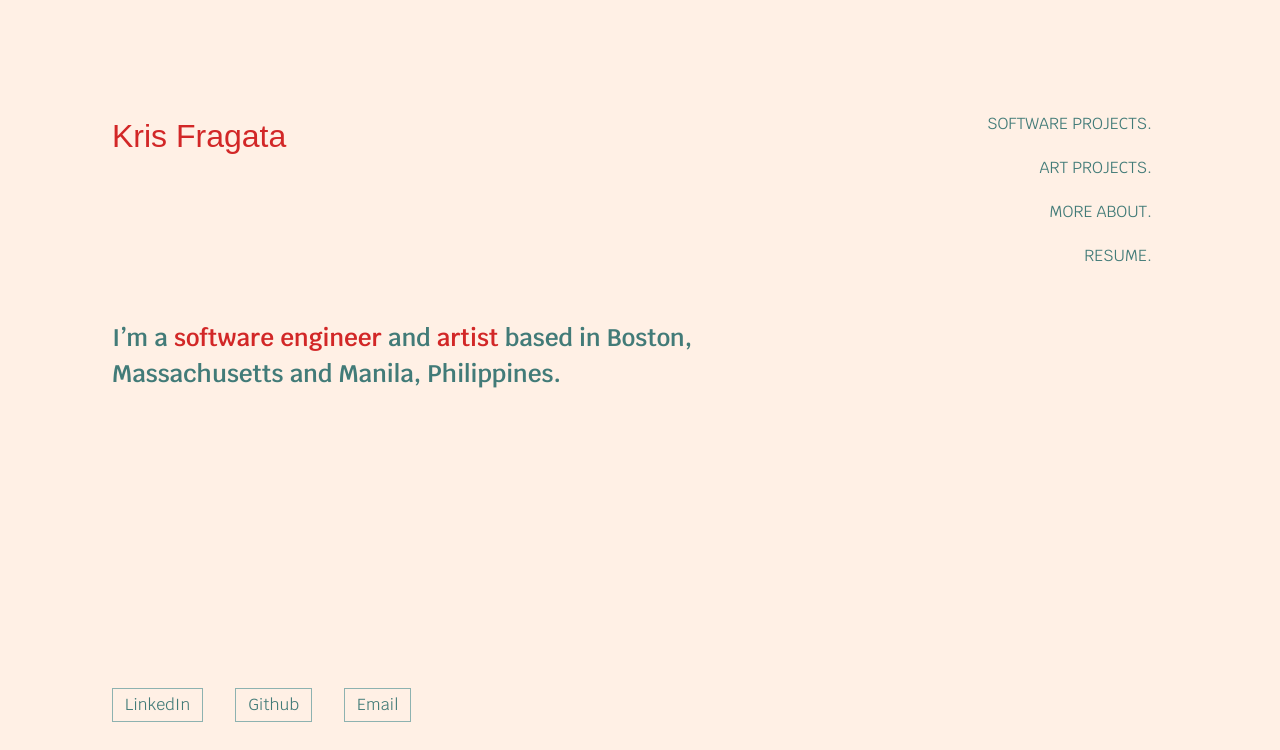
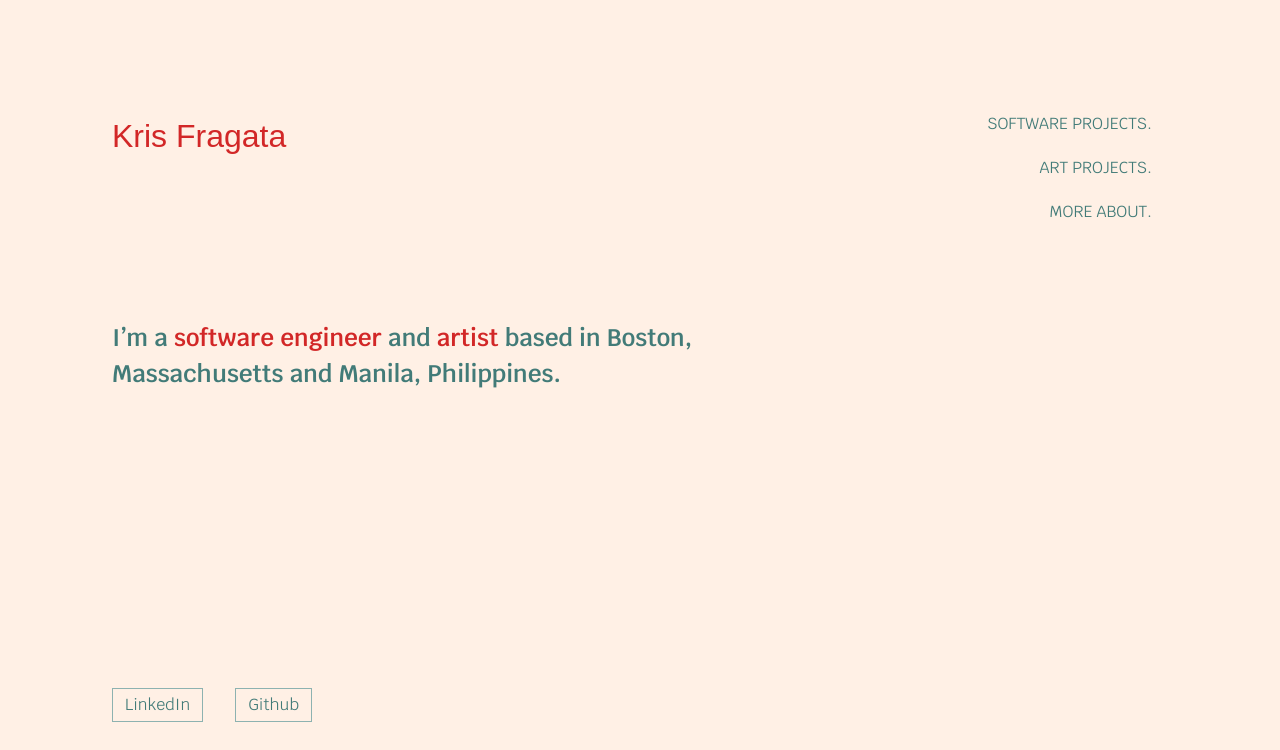
Before and after one commit to krisfragata/portfolio-2025, a Next.js app: page / in a window 1280 px wide. Shown: the top 750 px of the page. Built offline with nearby package versions, Linux system fonts and the light colour scheme; a web font is replaced by a local one.

Commit message:
feat(home):remove links not necessary

```diff
--- a/src/app/page.tsx
+++ b/src/app/page.tsx
@@ -13,13 +13,13 @@ export default function Home() {
     { label: 'SOFTWARE PROJECTS.', href: '/software'},
     { label: 'ART PROJECTS.', href: '/art'},
     { label: 'MORE ABOUT.', href: '/more'},
-    { label: 'RESUME.', href: '/resume'}
+    // { label: 'RESUME.', href: '/resume'}
   ]
 
   const socialsLinks: Links[] = [
     { label: 'LinkedIn', href: 'http://linkedin.com/in/krisfragata'},
     { label: 'Github', href: 'http://github.com/krisfragata'},
-    { label: 'Email', href:'kristinnefragata@outlook.com'},
+    // { label: 'Email', href:'kristinnefragata@outlook.com'},
   ]
 
   return (
```
